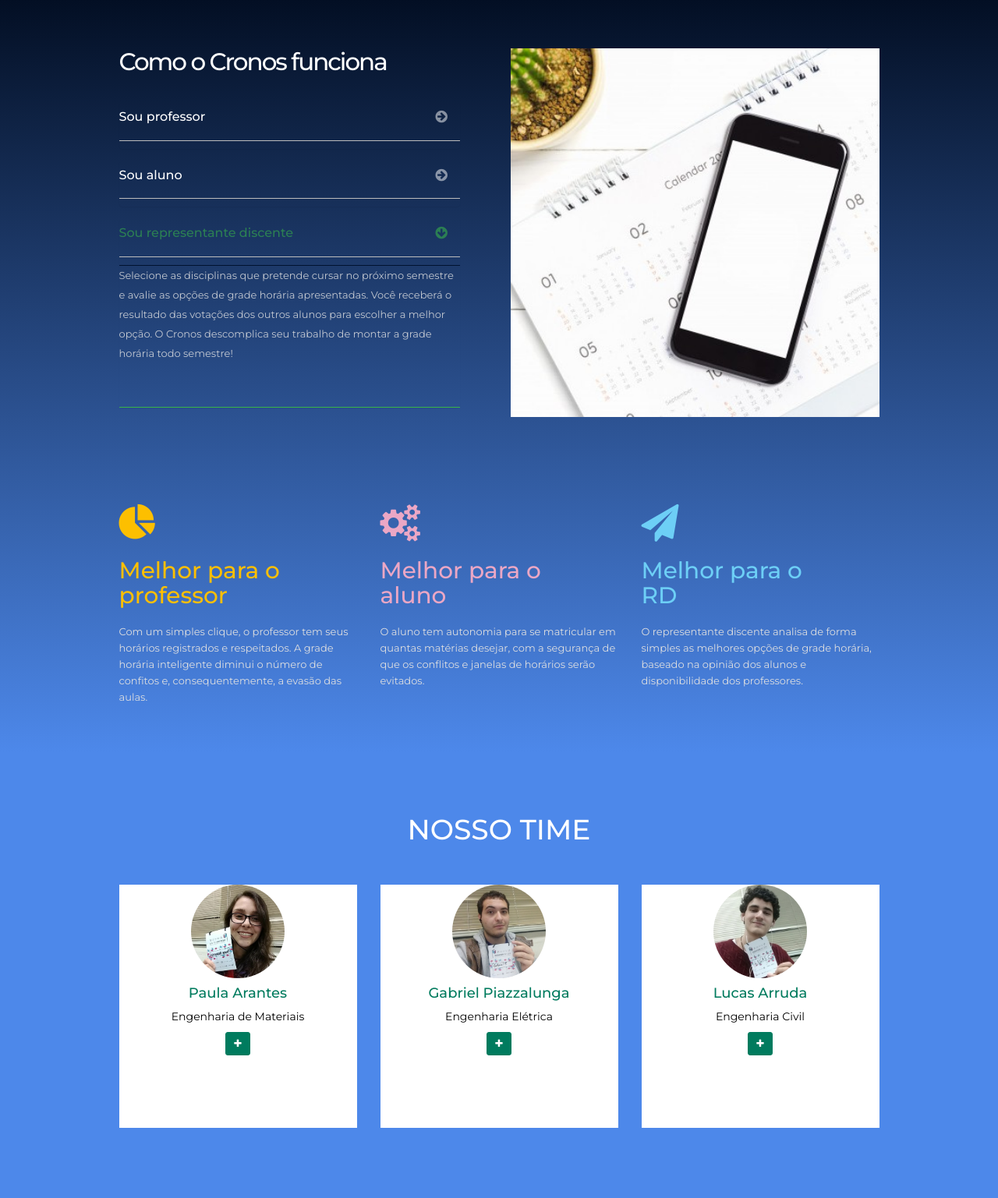
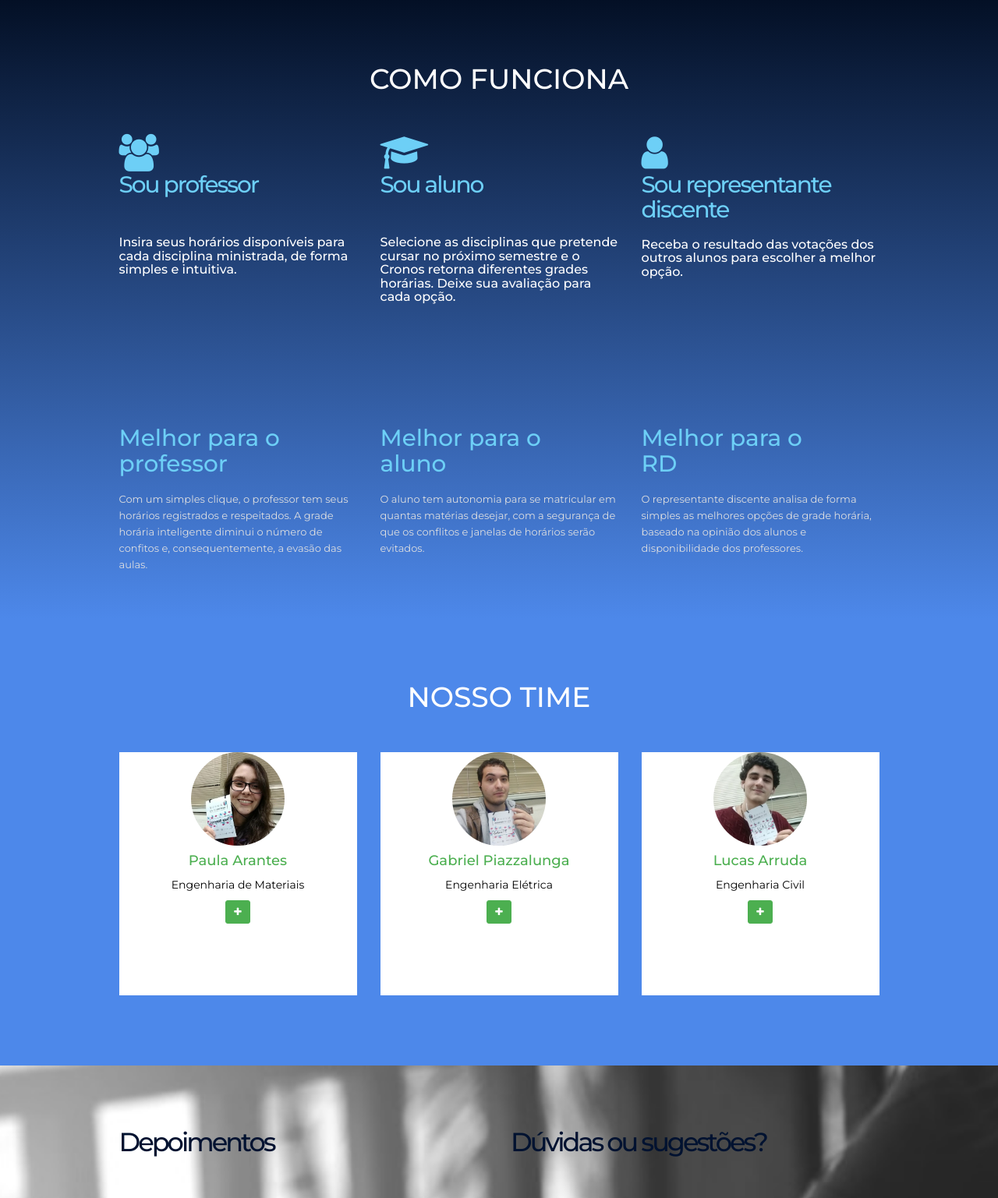
Before and after one commit to paula-aribeiro/hackatonusp2018, a plain HTML site: page web/index.html in a window 1280 px wide. Shown: the part 740-2277 px from the top of the page at 78% size. Drawn offline with nearby package versions, Linux system fonts and the light colour scheme.

Commit message:
Segunda versão da LP

```diff
--- a/web/css/main.css
+++ b/web/css/main.css
@@ -283,8 +283,9 @@ input[type=text], input[type=password] {
     padding-bottom: 21px;
     font-size: 16px;
     cursor: pointer;
-    border-bottom-width: 2px;
-    border-bottom: 1px solid #bdbdbd;color: rgba(57, 181, 74, 0.58);
+    /* border-bottom-width: 2px;
+    border-bottom: 1px solid #bdbdbd; */
+    color: white;
 }
 .theme-section h4.collapsed {color: #fff;}
 .theme-section p {
@@ -293,8 +294,8 @@ input[type=text], input[type=password] {
 .theme-section .theme-contant a {
     text-decoration: none;
 }
-.theme-section h4:hover {
-    color: rgba(57, 181, 74, 0.5882352941176471);
+/* .theme-section h4:hover {
+    color: rgba(57, 181, 74, 0.5882352941176471); */
 }
 .theme-section .active {
     color: rgba(57, 181, 74, 0.5882352941176471);
@@ -361,12 +362,12 @@ input[type=text], input[type=password] {
 }
 
 .types .left h3 {
-    color: #fdbf00;
+    color: #6dcff6;
     font-size: 29.56px;
     padding-bottom: 10px;
 }
 .types .center h3 {
-    color: #eba7c5;
+    color: #6dcff6;
     font-size: 29.56px;
     padding-bottom: 10px;
 }
@@ -600,7 +601,7 @@ input[type=text], input[type=password] {
     margin-bottom: 0;
 }
 .contact-section .form.form  ::placeholder {
-    color: white;
+    color: #001230;
     font-size: 14px;
     font-family: 'Montserrat', sans-serif;
     opacity: 1;
--- a/web/index.html
+++ b/web/index.html
@@ -39,16 +39,16 @@
 
       .btn-primary:hover,
       .btn-primary:focus {
-          background-color: #108d6f;
-          border-color: #108d6f;
+          background-color:  #4CAF50;
+          border-color:  #4CAF50;
           box-shadow: none;
           outline: none;
       }
 
       .btn-primary {
           color: #fff;
-          background-color: #007b5e;
-          border-color: #007b5e;
+          background-color: #4CAF50;
+          border-color:  #4CAF50;
       }
 
       section {
@@ -57,7 +57,7 @@
 
       section .section-title {
           text-align: center;
-          color: #007b5e;
+          color:  #4CAF50;
           margin-bottom: 50px;
           text-transform: uppercase;
       }
@@ -146,12 +146,12 @@
 
       .backside .card a {
           font-size: 18px;
-          color: #007b5e !important;
+          color:  #4CAF50 !important;
       }
 
       .frontside .card .card-title,
       .backside .card .card-title {
-          color: #007b5e !important;
+          color: #4CAF50 !important;
       }
 
       .frontside .card .card-body img {
@@ -212,7 +212,7 @@
        <h1 style="color:white">CRONOS</h1>
        <h3 style="color:white">horários inteligentes</h3>
        <h4 style="color:white">Um sistema USP em parceria com o JupiterWeb</h4><br>
-       <a class=" btn btn-primary" href="about-us.html">saiba mais</a>
+       <a class=" btn btn-primary" href="aluno.html">saiba mais</a>
     </div>
    </div>
   <!-- conainer Ended -->
@@ -230,52 +230,28 @@
 
        <!-- Row-2 Start -->
        <div class="row theme-section">
-           <div class="col-sm-12 col-md-6">
-             <div class="theme-contant" data-aos="fade-right" data-aos-duration="1000">
-             <h3>Como o Cronos funciona</h3>
-               <div class="panel-group" id="accordion">
-                 <div class="panel panel-default">
-                   <div class="panel-heading">
-                     <h4 class="panel-title collapsed" data-toggle="collapse" data-parent="#accordion" href="#collapse1">
-                     <i class="fa fa-arrow-circle-down" aria-hidden="true"></i>
-                      <i class="fa fa-arrow-circle-right" aria-hidden="true"></i>
-                       Sou professor
-                     </h4>
-                   </div>
-                   <div id="collapse1" class="panel-collapse collapse">
-                     <div class="panel-body">Insira seus horários disponíveis para cada disciplina ministrada, de forma simples e intuitiva. O Cronos calcula a melhor grade horária para os seus alunos respeitando sua disponibilidade.</div>
+         <div class="types">
+          <h5 style="color:white" class="section-title h1">Como funciona</h5>
+          <div class="col-xs-12 col-sm-4 col-md-4" data-aos="zoom-in-up" data-aos-duration="500">
+             <div class="left">
+               <i class="fa fa-users" aria-hidden="true" style="font-size: 48px;color: #6dcff6;"></i>
+                <h3>Sou professor</h3><br>
+                <h4>Insira seus horários disponíveis para cada disciplina ministrada, de forma simples e intuitiva.</h4>
              </div>
           </div>
-                 <div class="panel panel-default">
-                   <div class="panel-heading">
-                     <h4 class="panel-title collapsed" data-toggle="collapse" data-parent="#accordion" href="#collapse2" >
-                     <i class="fa fa-arrow-circle-down" aria-hidden="true"></i>
-                      <i class="fa fa-arrow-circle-right" aria-hidden="true"></i>
-                       Sou aluno
-                     </h4>
-                   </div>
-                   <div id="collapse2" class="panel-collapse collapse">
-                     <div class="panel-body">Selecione as disciplinas que pretende cursar no próximo semestre e o Cronos retorna diferentes grades horárias, com o menor número de janelas e conflitos prossível. Deixe sua avaliação para cada opção, que será encaminhada para o representante discente.<br>Não se preocupe, é anônimo!</div>
+          <div class="col-xs-12 col-sm-4 col-md-4" data-aos="zoom-in-up" data-aos-duration="1000">
+              <div class="center">
+                <i class="fa fa-graduation-cap" aria-hidden="true" style="font-size: 48px;color: #6dcff6;"></i>
+                 <h3>Sou aluno</h3><br>
+                 <h4>Selecione as disciplinas que pretende cursar no próximo semestre e o Cronos retorna diferentes grades horárias. Deixe sua avaliação para cada opção.</h4>
               </div>
           </div>
-                 <div class="panel panel-default">
-                   <div class="panel-heading">
-                     <h4 class="panel-title" data-toggle="collapse" data-parent="#accordion" href="#collapse3" >
-                     <i class="fa fa-arrow-circle-down" aria-hidden="true"></i>
-                      <i class="fa fa-arrow-circle-right" aria-hidden="true"></i>
-                       Sou representante discente
-                     </h4>
+          <div class="col-xs-12 col-sm-4 col-md-4" data-aos="zoom-in-up" data-aos-duration="1500">
+              <div class="right">
+                <i class="fa fa-user" aria-hidden="true" style="font-size: 48px;color: #6dcff6;"></i>
+                 <h3>Sou representante discente</h3>
+                 <h4>Receba o resultado das votações dos outros alunos para escolher a melhor opção.</h4>
               </div>
-                   <div id="collapse3" class="panel-collapse collapse in">
-                     <div class="panel-body last">Selecione as disciplinas que pretende cursar no próximo semestre e avalie as opções de grade horária apresentadas. Você receberá o resultado das votações dos outros alunos para escolher a melhor opção. O Cronos descomplica seu trabalho de montar a grade horária todo semestre!</div>
-                   </div>
-                 </div>
-               </div>
-             </div>
-           </div>
-           <div class="col-sm-12 col-md-6 image">
-             <div class="thmeme-image" data-aos="fade-left" data-aos-duration="1000">
-                 <img src="images/schedule.jpg" style="width: 100%;" alt="Image">
           </div>
         </div>
        </div>
@@ -286,21 +262,18 @@
           <div class="types">
            <div class="col-xs-12 col-sm-4 col-md-4" data-aos="zoom-in-up" data-aos-duration="500">
               <div class="left">
-                 <i class="fa fa-pie-chart" aria-hidden="true" style="font-size: 48px;color: #fdbf00;"></i>
                    <h3>Melhor para o <br>professor</h3>
                    <p>Com um simples clique, o professor tem seus horários registrados e respeitados. A grade horária inteligente diminui o número de confitos e, consequentemente, a evasão das aulas.</p>
               </div>
            </div>
            <div class="col-xs-12 col-sm-4 col-md-4" data-aos="zoom-in-up" data-aos-duration="1000">
                <div class="center">
-                  <i class="fa fa-cogs" aria-hidden="true" style="font-size: 48px;color: #eba7c5;"></i>
                     <h3>Melhor para o <br>aluno</h3>
                     <p>O aluno tem autonomia para se matricular em quantas matérias desejar, com a segurança de que os conflitos e janelas de horários serão evitados.</p>
                </div>
            </div>
            <div class="col-xs-12 col-sm-4 col-md-4" data-aos="zoom-in-up" data-aos-duration="1500">
                <div class="right">
-                  <i class="fa fa-paper-plane" aria-hidden="true" style="font-size: 48px;color: #6dcff6;"></i>
                     <h3>Melhor para o <br>RD</h3>
                     <p>O representante discente analisa de forma simples as melhores opções de grade horária, baseado na opinião dos alunos e disponibilidade dos professores.</p>
                </div>
@@ -337,23 +310,18 @@
                                     <p class="card-text">Estuda Engenharia de Materiais na Poli-USP, trabalha como desenvolvedora e analista de dados.</p>
                                     <ul class="list-inline">
                                         <li class="list-inline-item">
-                                            <a class="social-icon text-xs-center" target="_blank" href="#">
+                                            <a class="social-icon text-xs-center" target="_blank" href="https://www.facebook.com/paula.arantes.7359">
                                                 <i class="fa fa-facebook"></i>
                                             </a>
                                         </li>
                                         <li class="list-inline-item">
-                                            <a class="social-icon text-xs-center" target="_blank" href="#">
-                                                <i class="fa fa-twitter"></i>
+                                            <a class="social-icon text-xs-center" target="_blank" href="https://www.linkedin.com/in/paula-arantes-ribeiro-53029a14b/">
+                                                <i class="fa fa-linkedin"></i>
                                             </a>
                                         </li>
                                         <li class="list-inline-item">
-                                            <a class="social-icon text-xs-center" target="_blank" href="#">
-                                                <i class="fa fa-skype"></i>
-                                            </a>
-                                        </li>
-                                        <li class="list-inline-item">
-                                            <a class="social-icon text-xs-center" target="_blank" href="#">
-                                                <i class="fa fa-google"></i>
+                                            <a class="social-icon text-xs-center" target="_blank" href="https://github.com/paula-aribeiro">
+                                                <i class="fa fa-github"></i>
                                             </a>
                                         </li>
                                     </ul>
@@ -386,23 +354,18 @@
                                     <p class="card-text">Estuda Engenharia Elétrica com ênfase em Automação e Controle na Poli-USP. Fez um estágio em bootcamp na NASA com CubeSats.</p>
                                     <ul class="list-inline">
                                       <li class="list-inline-item">
-                                            <a class="social-icon text-xs-center" target="_blank" href="#">
+                                          <a class="social-icon text-xs-center" target="_blank" href="https://www.facebook.com/gabriel.piazzalunga">
                                               <i class="fa fa-facebook"></i>
                                           </a>
                                       </li>
                                       <li class="list-inline-item">
-                                            <a class="social-icon text-xs-center" target="_blank" href="#">
-                                                <i class="fa fa-twitter"></i>
+                                          <a class="social-icon text-xs-center" target="_blank" href="https://www.linkedin.com/in/gabriel-piazzalunga-769004112/">
+                                              <i class="fa fa-linkedin"></i>
                                           </a>
                                       </li>
                                       <li class="list-inline-item">
-                                            <a class="social-icon text-xs-center" target="_blank" href="#">
-                                                <i class="fa fa-skype"></i>
-                                            </a>
-                                        </li>
-                                        <li class="list-inline-item">
-                                            <a class="social-icon text-xs-center" target="_blank" href="#">
-                                                <i class="fa fa-google"></i>
+                                          <a class="social-icon text-xs-center" target="_blank" href="https://github.com/gabrielpiazzalunga">
+                                              <i class="fa fa-github"></i>
                                           </a>
                                       </li>
                                     </ul>
@@ -434,23 +397,18 @@
                                     <p class="card-text">Estuda Engenharia Civil na Poli-USP e é professor de dança.</p>
                                     <ul class="list-inline">
                                       <li class="list-inline-item">
-                                            <a class="social-icon text-xs-center" target="_blank" href="#">
+                                          <a class="social-icon text-xs-center" target="_blank" href="https://www.facebook.com/lucas.a.coimbra">
                                               <i class="fa fa-facebook"></i>
                                           </a>
                                       </li>
                                       <li class="list-inline-item">
-                                            <a class="social-icon text-xs-center" target="_blank" href="#">
-                                                <i class="fa fa-twitter"></i>
+                                          <a class="social-icon text-xs-center" target="_blank" href="https://www.linkedin.com/in/lucas-coimbra-8076b3155/">
+                                              <i class="fa fa-linkedin"></i>
                                           </a>
                                       </li>
                                       <li class="list-inline-item">
-                                            <a class="social-icon text-xs-center" target="_blank" href="#">
-                                                <i class="fa fa-skype"></i>
-                                            </a>
-                                        </li>
-                                        <li class="list-inline-item">
-                                            <a class="social-icon text-xs-center" target="_blank" href="#">
-                                                <i class="fa fa-google"></i>
+                                          <a class="social-icon text-xs-center" target="_blank" href="https://github.com/senar2">
+                                              <i class="fa fa-github"></i>
                                           </a>
                                       </li>
                                     </ul>
@@ -484,19 +442,20 @@
                  <div class="comment2">
                      <div class="image">
                      <figure>
-                     <img src="images/person-2.jpg" alt="">
+                     <img src="images/gi.jpeg" alt="">
                      </figure>
                      </div>
                      <div class="inner-text">
-                         <p>“Lorem Ipsum is simply dummy text of the printing and typesetting industry. Lorem Ipsum has been the industry's...”<span style="display:  block;padding-top: 15px; font-weight:  bold;">Aluno Y</span></p>
+                         <p>“Trabalho junto com a faculdade, então otimizar meus horários deixa um tempo livre para estudar e participar de atividades extras.”<span style="display:  block;padding-top: 15px; font-weight:  bold;">Giovanna - Aluna da ECA USP</span></p>
                      </div>
                  </div>
                  <div class="comment3">
                      <div class="image">
-                     <img src="images/person-3.jpg" alt="">
+                     <img src="images/isa.jpeg" alt="">
                      </div>
                      <div class="inner-text">
-                         <p>“Lorem Ipsum is simply dummy text of the printing and typesetting industry. Lorem Ipsum has been the industry's...”<span style="display:  block;padding-top: 15px; font-weight:  bold;">RD Z</span></p>
+                         <p>“O Cronos pouparia o tempo para entender os horários dos professores e traria um resultado mais concreto das preferências dos alunos.”</p>
+                         <span style="display:  block;padding-top: 15px; font-weight:  bold;">Isabella - RD da Poli USP</span>
                      </div>
                  </div>
             </div>
@@ -533,7 +492,7 @@
   <div class="row">
       <ul>
           <li><a href="index.html">home</a></li><li class="semicolon">|</li>
-          <li><a href="about-us.html">saiba mais</a></li>
+          <li><a href="aluno.html">saiba mais</a></li>
       </ul>
       <p>(C) 2018, All Rights REserved <span><a href="https://www.template.net/editable/websites" target="_blank">ATTItheme</a></span>. Designed by <span><a href="https://www.template.net/editable/websites" target="_blank">template.net</a></span></p>
       <a href="index.html"><img src="images/cronos_logo.png" alt="footer-logo"></a>
```
Also changed, not shown: web/trash.html (added, +52 -0 lines), web/images/banner-image.jpg (deleted), web/images/contact-image.jpg (deleted), web/images/gi.jpeg (added), web/images/isa.jpeg (added), web/images/person-2.jpg (deleted), web/images/person-3.jpg (deleted). Lines whose indentation alone changed are shown as unchanged.
